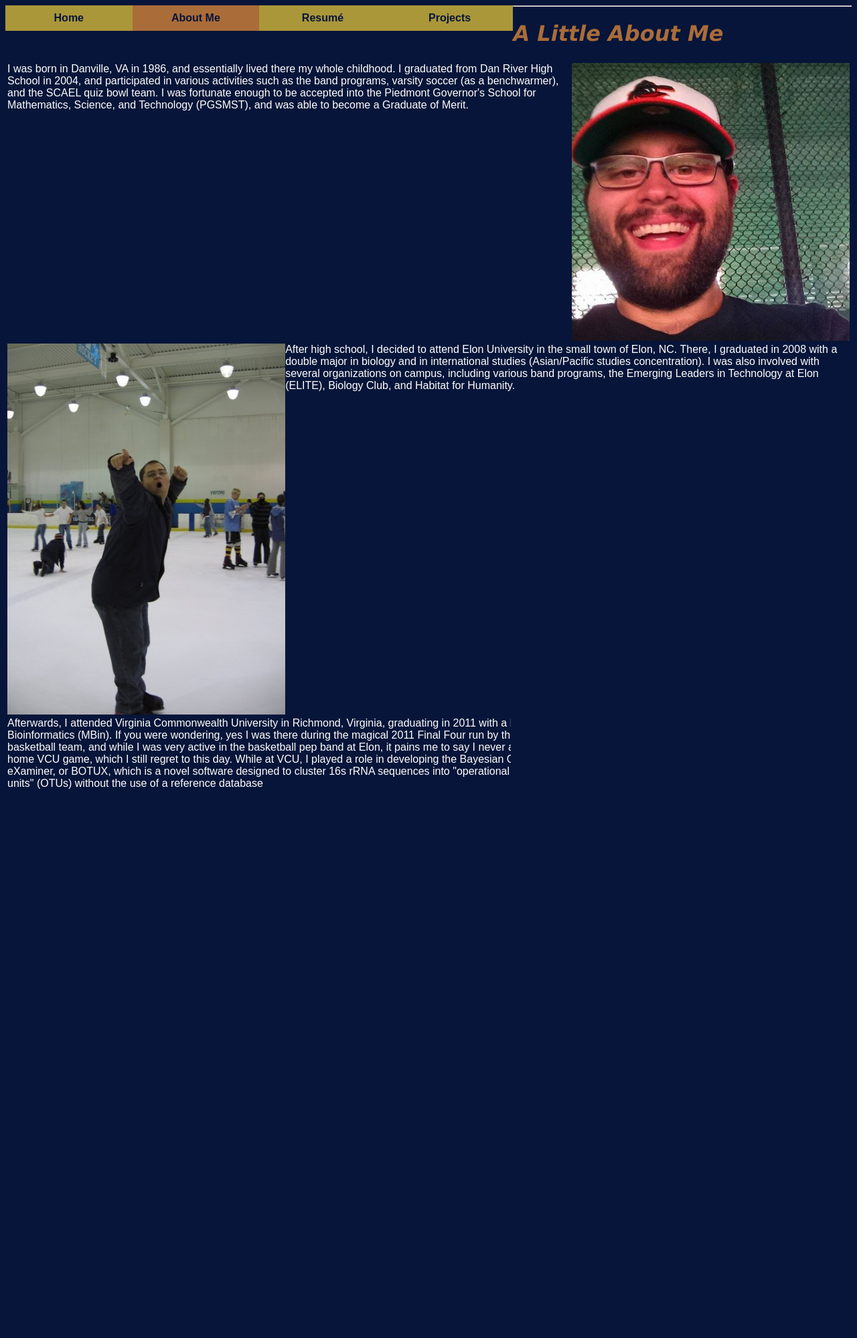
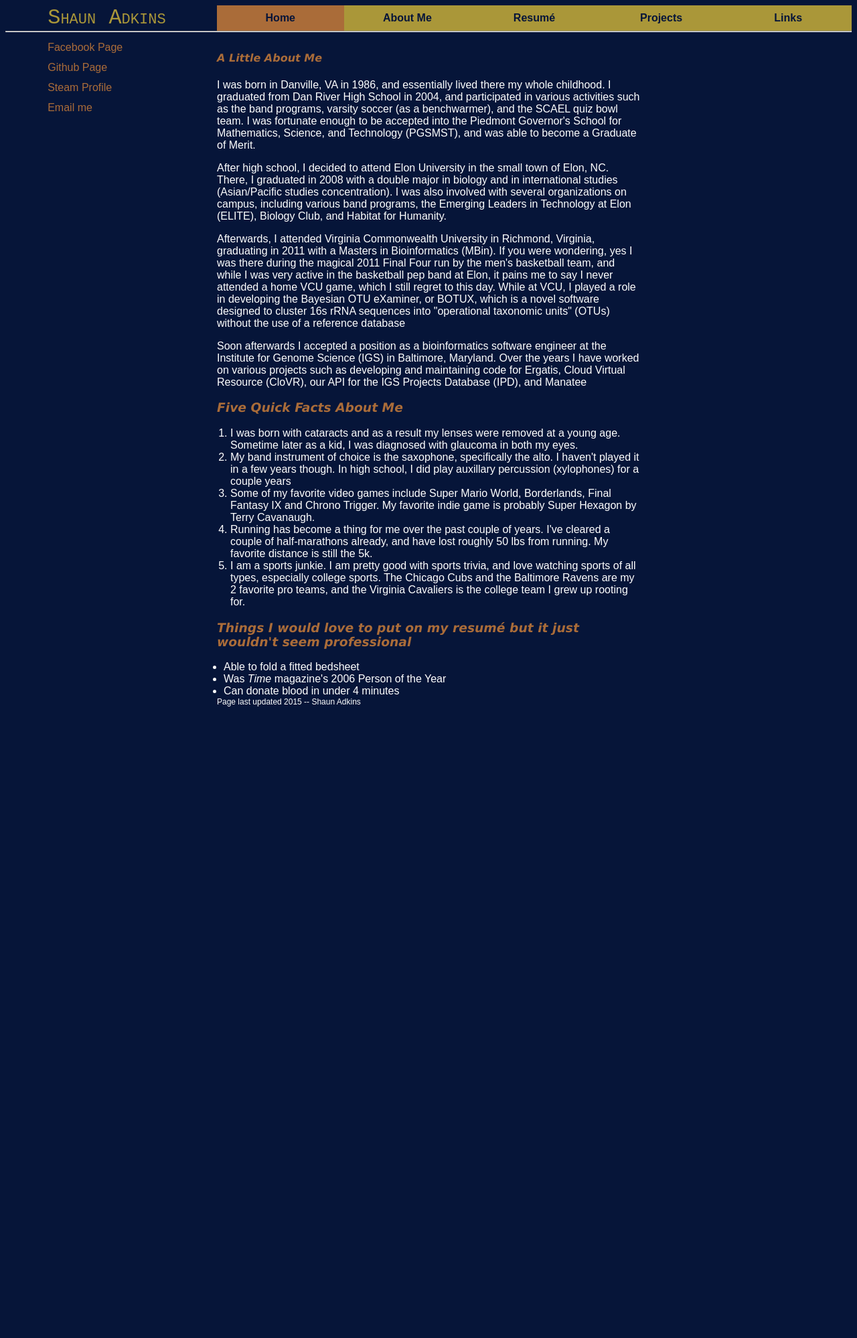
Before and after one commit to adkinsrs/sadkins_site, a PHP site: page /html/about.html in a window 1280 px wide. Shown: the whole page at 67% size. After the commit the page ends 1055 px from the top, so only its background shows below. Run offline with PHP 8.4, Linux system fonts and the light colour scheme.

Commit message:
applied edits to all html pages

```diff
--- a/.c9/metadata/preview-/html/about.html
+++ /dev/null
@@ -1 +0,0 @@
-{"filter":false,"title":"[P] /html/about.html","undoManager":{"mark":-2,"position":-1,"stack":[]},"preview":{"path":"/html/about.html","previewer":"preview.browser"},"timestamp":1417925312791,"hash":"67452301efcdab8998badcfe10325476c3d2e1f0"}
--- a/.c9/metadata/workspace/html/about.html
+++ b/.c9/metadata/workspace/html/about.html
@@ -1 +1 @@
-{"filter":false,"title":"about.html","tooltip":"/html/about.html","undoManager":{"stack":[[{"start":{"row":20,"column":101},"end":{"row":21,"column":95},"action":"remove","lines":["","                    <li class=\"navmenu\"><a class=\"otherpage\" href=\"./links.html\">Links</a></li>"],"id":2}]],"mark":0,"position":0},"ace":{"folds":[],"scrolltop":0,"scrollleft":0,"selection":{"start":{"row":20,"column":101},"end":{"row":20,"column":101},"isBackwards":false},"options":{"guessTabSize":true,"useWrapMode":false,"wrapToView":true},"firstLineState":0},"timestamp":1431818459013,"hash":"dd12adb53c6d4ba665c3e63c454862ab28339088"}
+{"filter":false,"title":"about.html","tooltip":"/html/about.html","undoManager":{"stack":[[{"start":{"row":68,"column":55},"end":{"row":68,"column":56},"action":"insert","lines":["p"],"id":211}]],"mark":0,"position":0},"ace":{"folds":[],"scrolltop":746.5,"scrollleft":0,"selection":{"start":{"row":65,"column":18},"end":{"row":65,"column":18},"isBackwards":false},"options":{"guessTabSize":true,"useWrapMode":false,"wrapToView":true},"firstLineState":{"row":53,"state":"start","mode":"ace/mode/html"}},"timestamp":1431903732937,"hash":"439414a2b3092d411cc7c6f37f5b68c779c3d903"}
--- a/.c9/metadata/workspace/html/home.html
+++ b/.c9/metadata/workspace/html/home.html
@@ -1 +1 @@
-{"filter":false,"title":"home.html","tooltip":"/html/home.html","undoManager":{"mark":-1,"position":-1,"stack":[]},"ace":{"folds":[],"scrolltop":220,"scrollleft":0,"selection":{"start":{"row":32,"column":19},"end":{"row":32,"column":110},"isBackwards":false},"options":{"guessTabSize":true,"useWrapMode":false,"wrapToView":true},"firstLineState":{"row":15,"state":"start","mode":"ace/mode/html"}},"timestamp":1413056990239,"hash":"d033f8d416905deba25a3592749db86fd5eab380"}
+{"filter":false,"title":"home.html","tooltip":"/html/home.html","undoManager":{"stack":[[{"start":{"row":45,"column":54},"end":{"row":45,"column":55},"action":"insert","lines":["p"],"id":2}],[{"start":{"row":45,"column":54},"end":{"row":45,"column":55},"action":"remove","lines":["p"],"id":3}],[{"start":{"row":45,"column":55},"end":{"row":45,"column":56},"action":"insert","lines":["p"],"id":4}]],"mark":2,"position":2},"ace":{"folds":[],"scrolltop":329,"scrollleft":0,"selection":{"start":{"row":41,"column":27},"end":{"row":41,"column":27},"isBackwards":false},"options":{"guessTabSize":true,"useWrapMode":false,"wrapToView":true},"firstLineState":{"row":23,"state":"start","mode":"ace/mode/html"}},"timestamp":1431903737973,"hash":"d3fff83e7aa9bde985e879ed71eea8d1c92e3d80"}
--- a/css/main.css
+++ b/css/main.css
@@ -7,10 +7,6 @@ body {
 /* To support HTML5 elements in Internet Explorer 8 */
 header, section, footer, aside, nav, main, article, figure {
     display: block;
-}
-
-footer {
-    font-size: 12px;
 }
 
 h1, h3 {
@@ -35,20 +31,6 @@ ol {
 
 img {
     width: 33%;
-}
-
-aside {
-    float: left;
-    text-align: left;
-    line-height: 30px;
-    width: 20%;
-    margin-left: 5%;
-}
-
-section {
-    width: 50%;
-    float: left;
-    text-align: left;
 }
 
 footer {
@@ -79,7 +61,7 @@ footer {
     background-color: #AA9739;
 }
 
-.current:hover,.otherpage:hover {
+.current:hover,.otherpage:hover, .links:hover {
     color: #FFFFFF;
 }
 
@@ -91,6 +73,9 @@ footer {
 .site_name {
     text-decoration: none;
     color: #AA9739;
+    font-size: 2em;
+    font-family: "Courier New", Courier, monospace;
+    font-variant: small-caps;
 }
 
 .normal_list {
@@ -105,19 +90,33 @@ footer {
     }
 
     .site_name {
+        display: block;
         width: 100%;
         text-align: center;
         clear: both;
+        line-height: 30px;
     }
 
     aside {
         width: 100%;
         text-align: center;
-        margin: 0;
+        margin: auto;
+        float: none;
     }
 
     section {
-        clear: both;
+        margin-left: 16%;
+        margin-right: 16%;
+        width: 68%;
+        text-align: justify;
+    }
+
+    footer {
+        font-size: 0.5em;
+    }
+
+    h1 {
+        text-align: center;
     }
 
     img {
@@ -133,6 +132,25 @@ footer {
 
 /* large size screens */
 @media screen and (min-width: 721px){
+
+    aside {
+        float: left;
+        text-align: left;
+        line-height: 30px;
+        width: 20%;
+        margin-left: 5%;
+    }
+
+    section {
+        width: 50%;
+        float: left;
+        text-align: left;
+    }
+
+    footer {
+        font-size: 0.75em;
+    }
+
     .navmenu {
         float: left;
         width: 15%;
--- a/html/about.html
+++ b/html/about.html
@@ -1,7 +1,7 @@
 <!DOCTYPE html>
 
 <!--
-Resume Page
+About Me Page
 -->
 <html lang="en">
     <head>
@@ -12,37 +12,41 @@ Resume Page
     </head>
 
     <body>
-        <div id="whole">
-            <div id="menu_container">
+        <nav>
+            <a class="site_name" href="/">Shaun Adkins</a>
             <ul>
-                    <li class="navmenu"><a class="otherpage" href="./home.html">Home</a></li>
-                    <li class="navmenu"><a class="current" href="./about.html">About Me</a></li>
+                <li class="navmenu"><a class="current" href="./home.html">Home</a></li>
+                <li class="navmenu"><a class="otherpage" href="./about.html">About Me</a></li>
                 <li class="navmenu"><a class="otherpage" href="./resume.html">Resum&#233;</a></li>
-                    <li class="navmenu"><a class="otherpage" href="./projects.html">Projects</a></li>
+                <li class="navmenu"><a class="otherpage" href="./projects.html">Projects</a></li>                <li class="navmenu"><a class="otherpage" href="./links.html">Links</a></li>
             </ul>
-            </div>
+        <nav>
         <hr>
+
+        <aside>
+            <ul>
+                <li><a class="links" href="https://www.facebook.com/adkinsrs">Facebook Page</a></li>
+                <li><a class="links" href="https://github.com/adkinsrs">Github Page</a></li>
+                <li><a class="links" href="http://steamcommunity.com/id/MeNoSeeGood">Steam Profile</a></li>
+                <li><a class="links" href="mailto:shaun.adkins@gmail.com?Subject=SAdkins%20Website">Email me</a></li>
+            </ul>
+        </aside>
+
+        <section>
             <h1>A Little About Me</h1>
 
-            <div id="text_container">
-                <table>
-                    <tr><td>
-                        <img class="img_right" src="../images/orioles.jpg" alt="Go Orioles!">
+            <p>
                 I was born in Danville, VA in 1986, and essentially lived there my whole childhood.  I graduated from Dan River High School in 2004, and participated in various activities such as the band programs, varsity soccer (as a benchwarmer), and the SCAEL quiz bowl team.  I was fortunate enough to be accepted into the Piedmont Governor's School for Mathematics, Science, and Technology (PGSMST), and was able to become a Graduate of Merit.
-                    </td></tr>
-                    <tr><td>
-                        <img class="img_left" src="../images/ice_skating.jpg" alt="Posing at the ice skating rink">
+            </p>
+            <p>
                 After high school, I decided to attend Elon University in the small town of Elon, NC.  There, I graduated in 2008 with a double major in biology and in international studies (Asian/Pacific studies concentration).  I was also involved with several organizations on campus, including various band programs, the Emerging Leaders in Technology at Elon (ELITE), Biology Club, and Habitat for Humanity.
-                    </td></tr>
-                    <tr><td>
-                        <img class="img_right" src="../images/crossfit.jpg" alt="Tough Christmas-themed Crossfit workout...never again!">
+            </p>
+            <p>
                 Afterwards, I attended Virginia Commonwealth University in Richmond, Virginia, graduating in 2011 with a Masters in Bioinformatics (MBin).  If you were wondering, yes I was there during the magical 2011 Final Four run by the men's basketball team, and while I was very active in the basketball pep band at Elon, it pains me to say I never attended a home VCU game, which I still regret to this day.  While at VCU, I played a role in developing the Bayesian OTU eXaminer, or BOTUX, which is a novel software designed to cluster 16s rRNA sequences into "operational taxonomic units" (OTUs) without the use of a reference database
-                    </td></tr>
-                    <tr><td>
-                        <img class="img_left" src="../images/wade_wedding.jpg" alt="Picture with the college buddies at my friend's wedding">
+            </p>
+            <p>
                 Soon afterwards I accepted a position as a bioinformatics software engineer at the Institute for Genome Science (IGS) in Baltimore, Maryland.  Over the years I have worked on various projects such as developing and maintaining code for Ergatis, Cloud Virtual Resource (CloVR), our API for the IGS Projects Database (IPD), and Manatee
-                    </td></tr>
-                </table>
+            </p>
 
             <h3>Five Quick Facts About Me</h3>
             <ol>
@@ -59,11 +63,10 @@ Resume Page
                 <li>Was <i>Time</i> magazine's 2006 Person of the Year</li>
                 <li>Can donate blood in under 4 minutes</li>
             </ul>
-            </div>
+        </section>
 
-            <div id="footer">
-                <p>Page last updated 2014 -- Shaun Adkins</>
-            </div>
-        </div>
+        <footer>
+            <p>Page last updated 2015 -- Shaun Adkins</p>
+        </footer>
     </body>
 </html>
--- a/html/home.html
+++ b/html/home.html
@@ -43,7 +43,7 @@ Home Page
         </section>
 
         <footer>
-            <p>Page last updated 2015 -- Shaun Adkins</>
+            <p>Page last updated 2015 -- Shaun Adkins</p>
         </footer>
     </body>
 </html>
```
Also changed, not shown: .c9/metadata/workspace/html/projects.html (+1 -1 lines), .c9/metadata/workspace/html/resume.html (+1 -1 lines), html/projects.html (+20 -11 lines), html/resume.html (+25 -16 lines), .c9/metadata/workspace/css/main.css. Lines whose indentation alone changed are shown as unchanged.
